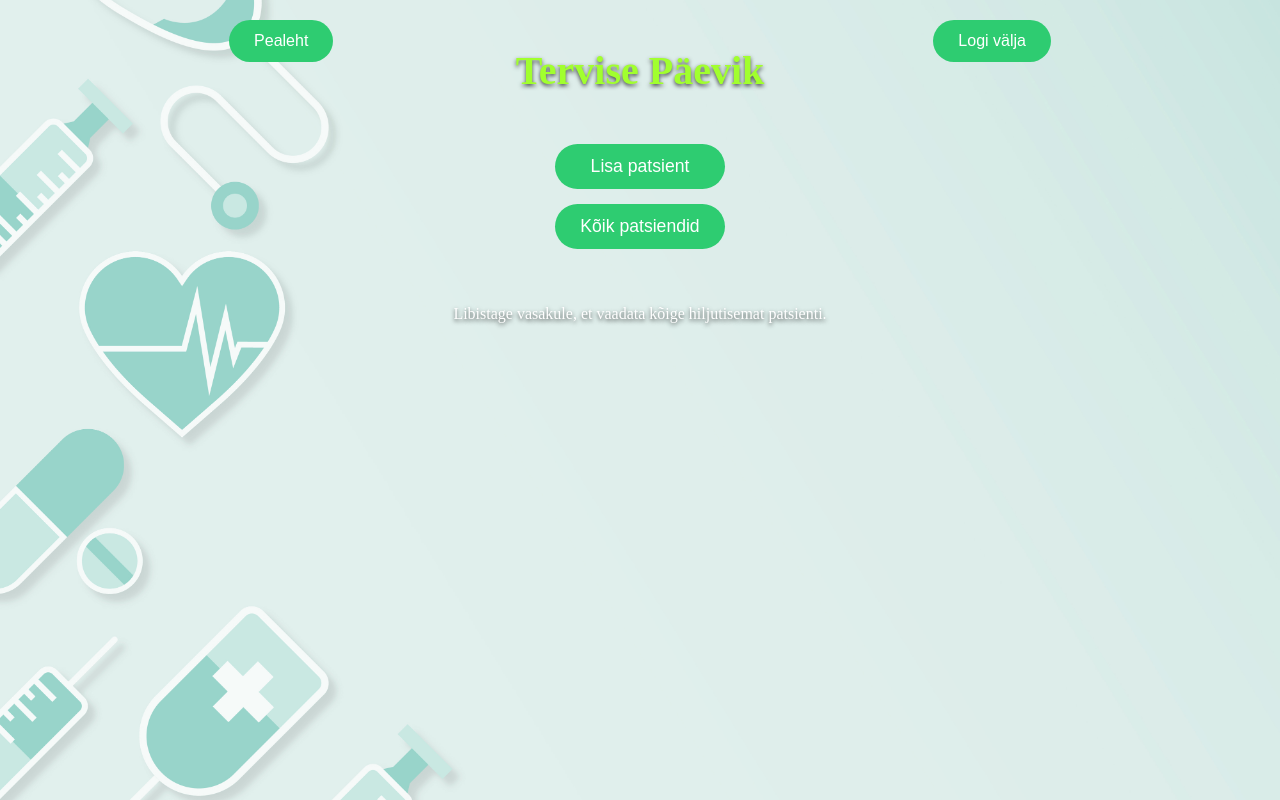
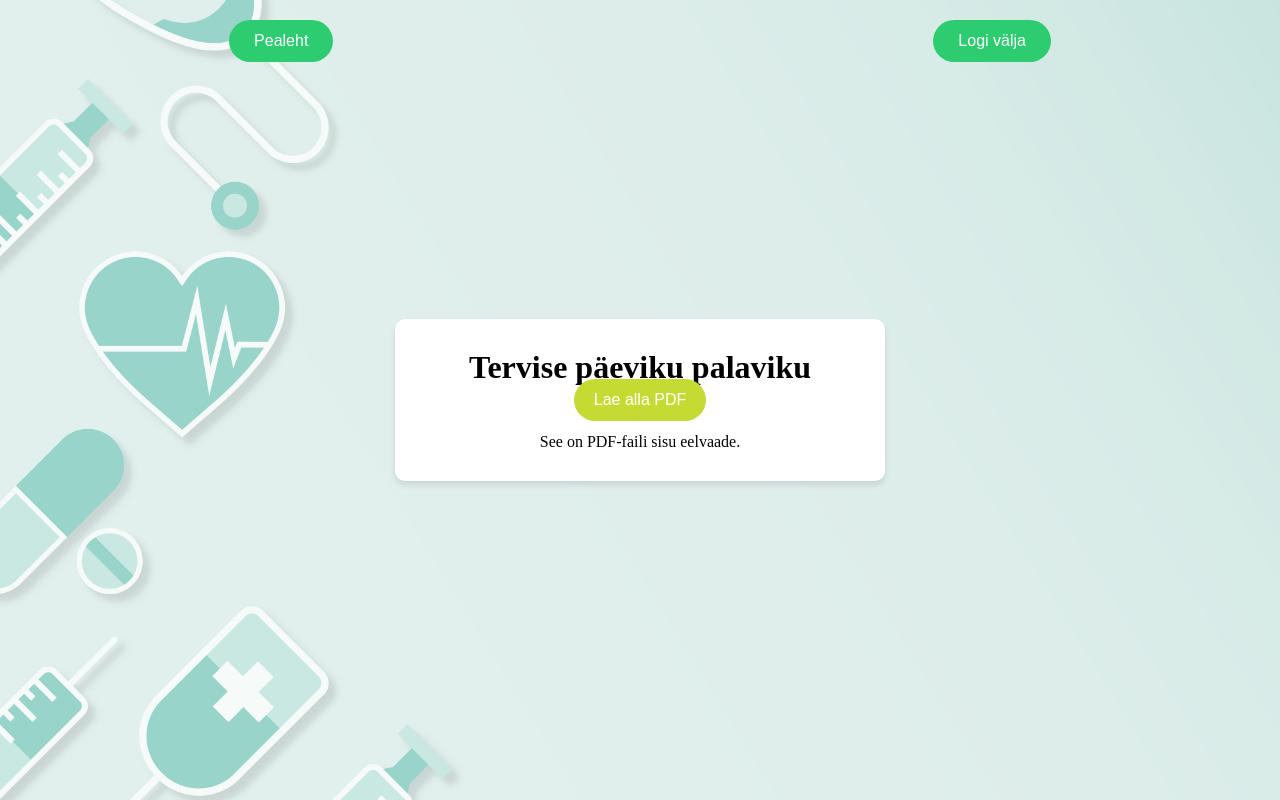
Before and after one commit to CKlettenberg/healthdiary-project-ui, a Vue app: page /pdf in a window 1280 px wide. Before the commit this address led to /. Built offline with nearby package versions, Linux system fonts and the light colour scheme; no server answers; sample sign-in values are in the browser's storage.

Commit message:
12.12 added Pdf

```diff
--- a/package.json
+++ b/package.json
@@ -13,6 +13,7 @@
     "core-js": "^3.8.3",
     "dayjs": "^1.11.13",
     "flatpickr": "^4.6.13",
+    "html2pdf.js": "^0.10.2",
     "pinia": "^2.2.8",
     "vue": "^3.2.13",
     "vue-router": "^4.5.0"
--- a/src/components/AddPatient.vue
+++ b/src/components/AddPatient.vue
@@ -31,7 +31,7 @@
               required
           />
         </div>
-        <button type="submit" class="green-button">Salvesta Patsient</button>
+        <button type="submit" class="green-button">Salvesta patsient</button>
       </form>
       <p v-if="errorMessage" class="error-message">{{ errorMessage }}</p>
     </div>
--- /dev/null
+++ b/src/components/PdfGenerator.vue
@@ -0,0 +1,124 @@
+<template>
+  <div class="pdf-viewer">
+    <div id="pdf-content" class="pdf-container">
+      <h1 class="text-center">Tervise päeviku palaviku andmed</h1>
+      <p class="text-center">See on PDF-faili sisu eelvaade.</p>
+    </div>
+    <div class="top-buttons">
+      <button class="icon-button" @click="downloadPDF">Lae alla PDF</button>
+    </div>
+  </div>
+</template>
+
+<script>
+import html2pdf from "html2pdf.js";  // Impordi html2pdf.js
+
+export default {
+  name: "PdfViewer",
+  data() {
+    return {
+      selectedName: "", // Asenda dünaamiliste andmetega
+      selectedDates: "", // Asenda dünaamiliste andmetega
+    };
+  },
+  methods: {
+    downloadPDF() {
+      const pdfContent = document.querySelector(".pdf-container");
+
+      if (!pdfContent) {
+        console.error("Element .pdf-container ei leitud!");
+        return;
+      }
+      const selectedName = this.selectedName;
+      const selectedDates = this.selectedDates;
+
+      const options = {
+        margin: [3.5, 2, 2, 2],
+        filename: "haiguse-detailid.pdf",
+        image: { type: "jpeg", quality: 0.98 },
+        html2canvas: { scale: 2 },
+        jsPDF: {
+          unit: "cm",
+          format: "a4",
+          orientation: "portrait",
+        },
+      };
+
+      html2pdf()
+          .from(pdfContent)  // Kasuta õiget elementi
+          .set(options)
+          .toPdf()
+          .get("pdf")
+          .then((pdf) => {
+            const pageWidth = pdf.internal.pageSize.getWidth();
+            const pageHeight = pdf.internal.pageSize.height;
+
+            // Lisa kohandatud päis
+            pdf.setFontSize(12);
+            pdf.setTextColor(40);
+            pdf.text("Tervise päevik", pageWidth - 1, 1, { align: "right" });
+
+            // Lisa dünaamiline nimi ja kuupäevad
+            pdf.text("Nimi: " + selectedName, pageWidth - 1, 1.5, { align: "right" });
+            pdf.text("Kuupäevad: " + selectedDates, pageWidth - 1, 2, { align: "left" });
+
+            pdf.setLineWidth(0.05); // Joone paksus
+            pdf.line(1, 2.5, pageWidth - 1, 2.5); // Joon vasakult paremale äärele
+
+            // Lisa jalus
+            pdf.setFontSize(10);
+            pdf.text("Aitäh, et kasutasite Tervise päevikut enda haiguste jälgimisel!", pdf.internal.pageSize.getWidth() / 2, pageHeight - 1, {
+              align: "center",
+            });
+
+            pdf.save("Tervisepäevik.pdf");
+          });
+    },
+  }
+};
+</script>
+
+<style scoped>
+.pdf-viewer {
+  display: flex;
+  flex-direction: column;
+  align-items: center;
+  justify-content: center;
+  height: 100%;
+  padding: 20px;
+  box-sizing: border-box;
+}
+
+.pdf-container {
+  width: 90%;
+  max-width: 800px;
+  height: auto;
+  padding: 20px;
+  background-color: white; /* PDF eelvaate taust */
+  box-shadow: 0 4px 6px rgba(0, 0, 0, 0.1);
+  border-radius: 10px;
+  text-align: center;
+  overflow-y: auto; /* Kui PDF eelvaade on liiga pikk, saab kerida */
+}
+
+.pdf-container h1,
+.pdf-container p {
+  margin: 10px 0;
+}
+
+.icon-button {
+  background-color: #c5db34; /* Sinine nupp */
+  color: white;
+  padding: 12px 20px;
+  border: none;
+  border-radius: 25px;
+  font-size: 1rem;
+  cursor: pointer;
+  transition: background-color 0.3s, transform 0.2s;
+}
+
+.icon-button:hover {
+  background-color: #2980b9; /* Tumedam sinine hover efekt */
+  transform: scale(1.05);
+}
+</style>
--- a/src/pages/EditPatient.vue
+++ b/src/pages/EditPatient.vue
@@ -2,7 +2,7 @@
   <div>
     <!-- Patient Details -->
     <div class="patient-details">
-      <h1 class="title">Muuda Patsienti</h1>
+      <h1 class="title">Muuda patsienti</h1>
       <h1 class="title">{{ patient.patientFullName }}</h1>
       <p><strong>Sünniaeg:</strong> {{ patient.dateOfBirth }}</p>
       <p><strong>Kaal:</strong> {{ patient.weight }} kg</p>
--- a/src/pages/FeverData.vue
+++ b/src/pages/FeverData.vue
@@ -1,6 +1,9 @@
 <template>
   <div class="table-container">
-    <h2 class="table-title">Temperatuur ja ravimid</h2>
+    <h2 class="table-title">Temperatuur ja ravimid</h2> <div>
+    <PdfGenerator />
+  </div>
+
     <table class="custom-table">
       <thead>
       <tr>
@@ -23,17 +26,20 @@
       </tr>
       </tbody>
     </table>
+
     <div class="table-footer" v-if="feverRecords.length > visibleCount">
       <button class="green-button" @click="showAll">Kuva rohkem</button>
     </div>
   </div>
 </template>
+
 <script>
-
 import axios from "axios";
+import PdfGenerator from "@/components/PdfGenerator.vue";
 
 export default {
   name: "feverData",
+  components: {PdfGenerator},
   props: {
     feverRecords: {
       type: Array, // Expect an array type
--- a/src/pages/PatientsList.vue
+++ b/src/pages/PatientsList.vue
@@ -7,7 +7,7 @@
       </div>
 
       <div v-if="!patients.length" class="no-patients">
-        <p>Patsiente pole leitud. Vajutage "Lisa patsient", et luua uus.</p>
+        <p>Patsiente pole leitud. Vajutage "Lisa patsient", et luua uus patsient.</p>
       </div>
 
       <div v-else>
--- a/src/router/index.js
+++ b/src/router/index.js
@@ -7,9 +7,9 @@ import AddPatient from "@/components/AddPatient.vue";
 import PatientDetails from "@/pages/PatientDetails.vue";
 import PatientsList from "@/pages/PatientsList.vue";
 import AddFeverForm from "@/pages/AddFeverModal.vue";
-
 import EditPatient from "@/pages/EditPatient.vue";
 import AddSymptomForm from "@/pages/AddSymptomModal.vue";
+import PdfGenerator from "@/components/PdfGenerator.vue";
 
 const routes = [
     {
@@ -68,7 +68,14 @@ const routes = [
     name: "AddSymptoms",
     component: AddSymptomForm,
     meta: { requiresAuth: true },
-},
+    },
+    {
+        path: '/pdf',
+        name: 'PdfViewer',
+        component: PdfGenerator,
+        meta: { requiresAuth: true },
+    },
+
 
 
 ];
```
Also changed, not shown: 1 other file (tests, documents, lock files or other folders).
